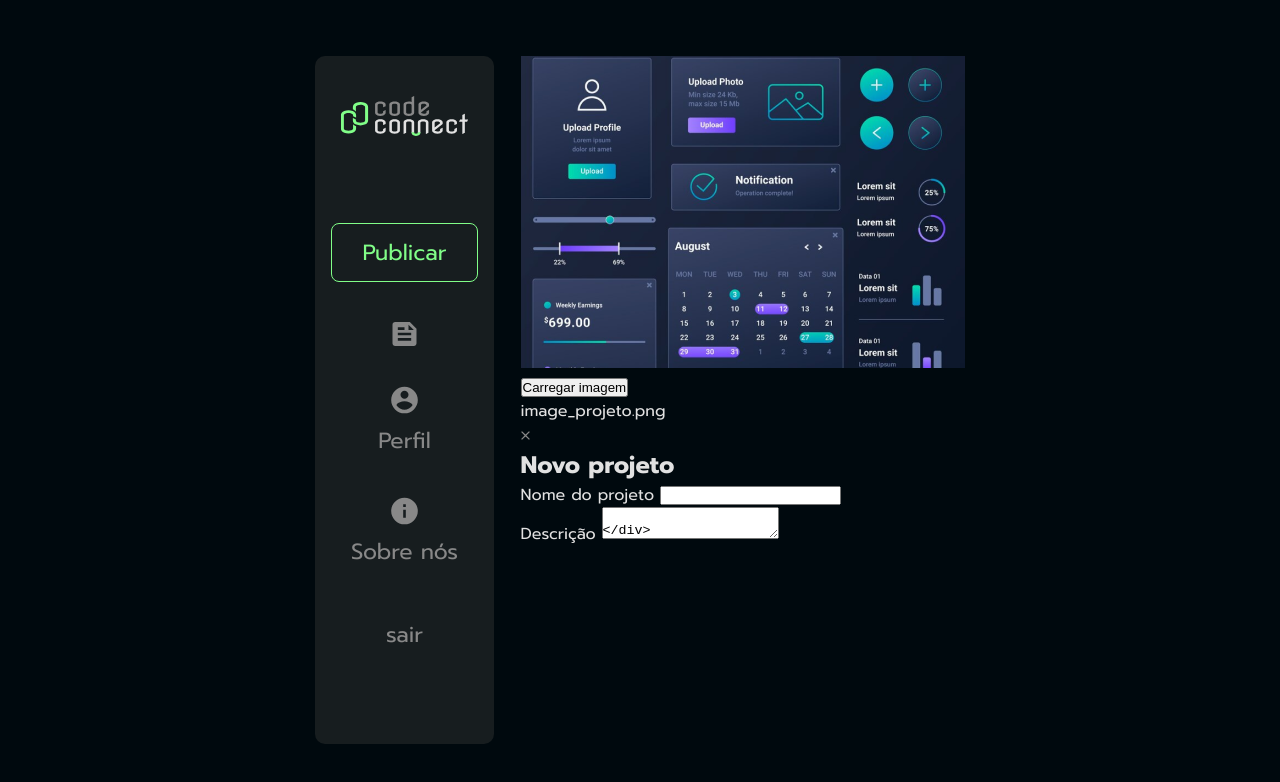
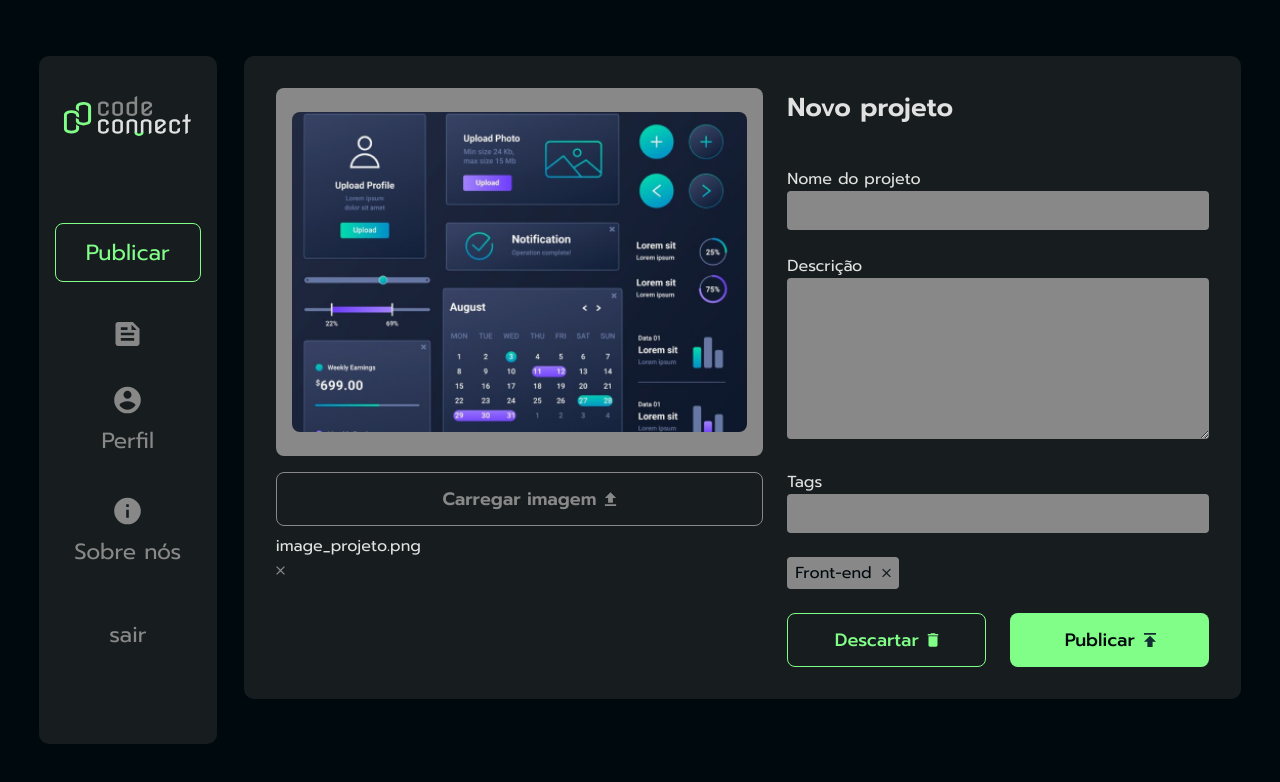
Before and after one commit to Marcos5815/CodeConnect, a plain HTML site: page index.html in a window 1280 px wide. Drawn offline with Linux system fonts and the light colour scheme.

Commit message:
estiliza a seção principal e adiciona funcionalidade ao botão de carregar imagem

```diff
--- a/index.html
+++ b/index.html
@@ -53,7 +53,8 @@
             <div class="container__image">
                 <img src="./img/imagem1.png" alt="" class="container__main__image">
             </div>
-            <button>Carregar imagem</button>
+            <button id="upload__btn">Carregar imagem</button>
+            <input type="file" id="image__upload" accept="image/" style="display: none;">
             <div class="container__imagem__nome">
                 <p>image_projeto.png</p>
                 <img src="./img/close.svg" alt="">
@@ -68,24 +69,26 @@
                 </div>
                 <div>
                     <label for="descricao">Descrição</label>
-                    <textarea id="descricao" name="descricao">
+                    <textarea id="descricao" name="descricao"></textarea>
                 </div>
                 <div>
                     <label for="categoria">Tags</label>
                     <input type="text" id="categoria" name="categoria">
                 </div>
-                <ul class="lista-tags">
-                    <p>Front-end</p>
-                    <img src="./img/close-black.svg" alt="">
+                <ul class="lista__tags">
+                    <li>
+                        <p>Front-end</p>
+                        <img src="./img/close-black.svg" alt="">
+                    </li>
                 </ul>
-                <div class="container-botoes">
+                <div class="container__botoes">
                     <button class="botao__descartar">Descartar</button>
                     <button class="botao__publicar">Publicar</button>
                 </div>
             </form>
         </div>
     </main>
-    <script src="script.js"></script>
+    <script src="scripts.js"></script>
 </body>
 
 </html>
--- a/scripts.js
+++ b/scripts.js
@@ -0,0 +1,6 @@
+const uploadBtn = document.querySelector("#upload__btn");
+const inputUpload = document.querySelector("#image__upload");
+
+uploadBtn.addEventListener("click", (evento) => {
+    inputUpload.click();
+})
--- a/styles.css
+++ b/styles.css
@@ -64,3 +64,175 @@ aside {
     padding: 12px 30px;
     border-radius: 8px;
 }
+
+main {
+    background-color: var(--itens-background);
+    border-radius: 10px;
+    padding: 32px;
+    display: flex;
+    gap: 24px;
+}
+
+h2 {
+    font-size: 26px;
+    margin-bottom: 40px;
+    font-weight: 600;
+}
+
+form {
+    display: flex;
+    flex-direction: column;
+    gap: 24px;
+}
+
+from div label {
+    font-size: 18px;
+    font-weight: 400;
+    display: block;
+    margin-bottom: 8px;
+
+}
+
+form div input,
+textarea {
+    width: 100%;
+    padding: 8px 16px;
+    background-color: var(--secondary-color);
+    border: none;
+    border-radius: 4px;
+    font-family: var(--font-family);
+    line-height: 22.5px;
+}
+
+form div input {
+    height: 39px;
+}
+
+textarea {
+    height: 161px;
+}
+
+.lista__tags li {
+    display: flex;
+    background-color: var(--secondary-color);
+    color: var(--background-color);
+    gap: 10px;
+    padding: 4px 8px;
+    border-radius: 4px;
+}
+
+.lista__tags {
+    display: flex;
+}
+
+.container__botoes {
+    display: flex;
+    gap: 24px;
+    justify-content: space-between;
+}
+
+.container__botoes button {
+    width: 50%;
+    padding: 12px 32px 12px 12px;
+    text-align: center;
+    border-radius: 8px;
+    font-family: var(--font-family);
+    font-size: 18px;
+    font-weight: 500;
+}
+
+.botao__descartar {
+    background-color: var(--itens-background);
+    color: var(--primary-color);
+    border: 1px solid var(--primary-color);
+    position: relative;
+}
+
+.botao__descartar::after {
+    content: "";
+    background-image: url("./img/trash.svg");
+    background-size: contain;
+    background-repeat: no-repeat;
+    width: 15px;
+    height: 15px;
+    display: inline-block;
+    position: absolute;
+    top: 50%;
+    transform: translateY(-50%);
+    margin-left: 8px;
+}
+
+.botao__publicar {
+    background-color: var(--primary-color);
+    color: var(--background-color);
+    border: none;
+    position: relative;
+}
+
+.botao__publicar::after {
+    content: "";
+    background-image: url("./img/arrow_forward2.svg");
+    background-size: contain;
+    background-repeat: no-repeat;
+    width: 15px;
+    height: 15px;
+    display: inline-block;
+    position: absolute;
+    top: 50%;
+    transform: translateY(-50%);
+    margin-left: 8px;
+}
+
+.container__descricao {
+    width: 422px;
+}
+
+.container__main__image {
+    border-radius: 8px;
+    height: 100%;
+    object-fit: cover;
+}
+
+.container__image {
+    height: 368px;
+    padding: 24px 16px;
+    background-color: var(--secondary-color);
+    border-radius: 8px;
+}
+
+.container__upload__image button {
+    margin: 16px 0 8px 0;
+    background-color: var(--itens-background);
+    border: 1px solid var(--secondary-color);
+    border-radius: 8px;
+    color: var(--secondary-color);
+    width: 100%;
+    text-align: center;
+    padding: 12px;
+    font-family: var(--font-family);
+    font-weight: 600;
+    font-size: 18px;
+    position: relative;
+    cursor: pointer;
+}
+
+.container__upload__image button::after{
+    content: "";
+    background-image: url("./img/upload.svg");
+    background-size: contain;
+    background-repeat: no-repeat;
+    display: inline-block;
+    width: 15px;
+    height: 15px;
+    position: absolute;
+    top: 50%;
+    transform: translateY(-50%);
+    margin-left: 8px;
+}
+
+.container__image__nome {
+    display: flex;
+    gap: 8px;
+    color: var(--secondary-color);
+    font-size: 15px;
+}
```
